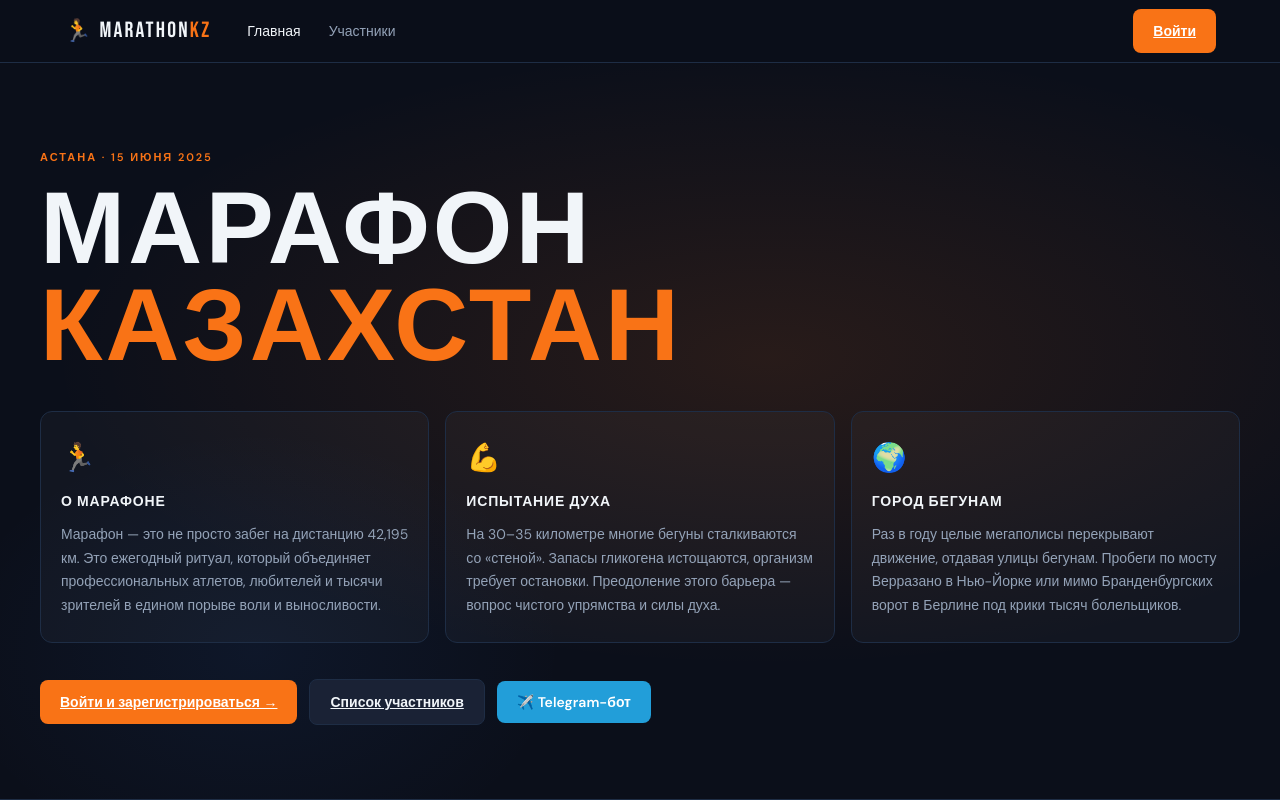
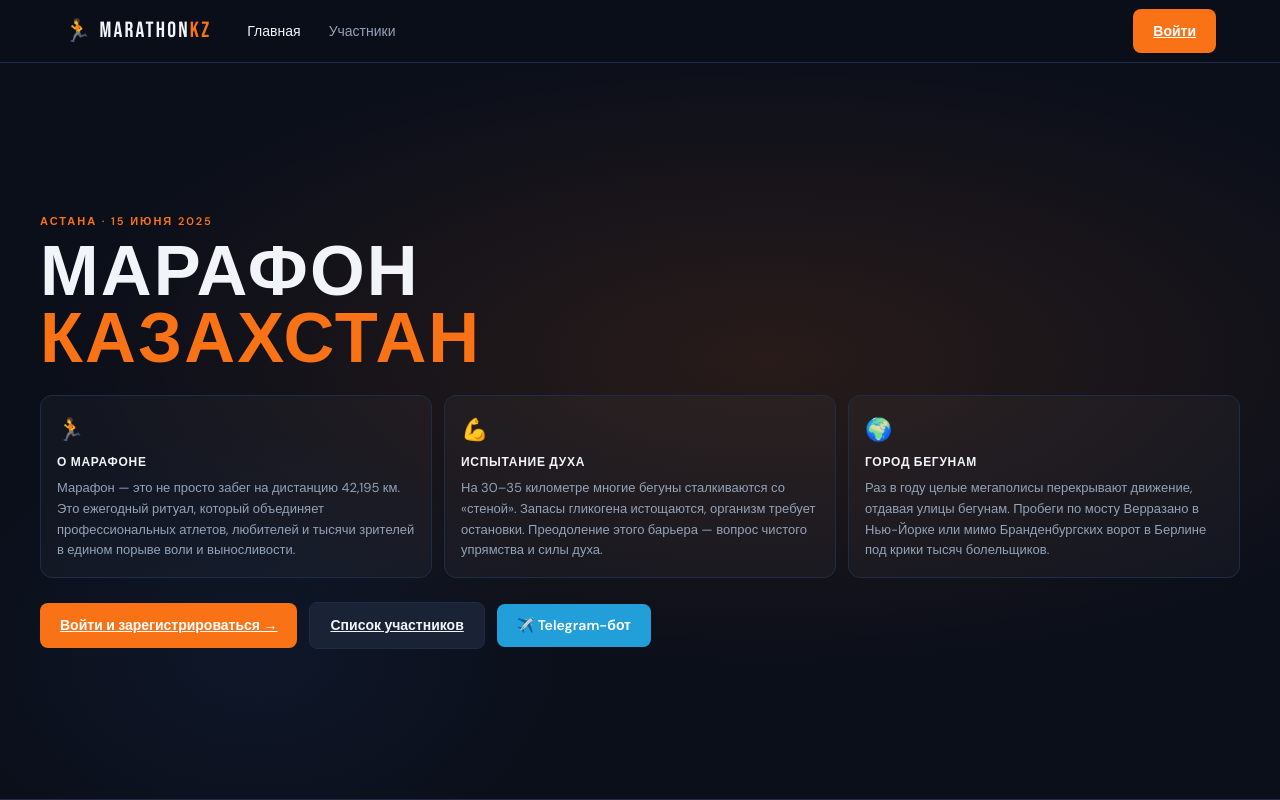
Before and after one commit to slakegg/marathon-skils, a Next.js app: page / in a window 1280 px wide. Shown: the top 800 px of the page. Built offline with nearby package versions, Linux system fonts and the light colour scheme; no server answers.

Commit message:
Update Home.module.css

```diff
--- a/styles/Home.module.css
+++ b/styles/Home.module.css
@@ -1,13 +1,13 @@
 .page { }
 
-/* Hero */
+/* Hero — весь первый экран */
 .hero {
-  min-height: calc(100vh - 64px);
+  height: calc(100vh - 64px);
   display: flex;
   align-items: center;
   position: relative;
   overflow: hidden;
-  padding: 60px 24px 48px;
+  padding: 0 24px;
 }
 .heroBg {
   background:
@@ -29,15 +29,15 @@
   font-size: 11px;
   font-weight: 700;
   letter-spacing: .18em;
-  margin-bottom: 18px;
+  margin-bottom: 10px;
   text-transform: uppercase;
 }
 .heroTitle {
   font-family: var(--font-display);
-  font-size: clamp(48px, 8vw, 110px);
+  font-size: clamp(36px, 5.5vw, 72px);
   letter-spacing: .03em;
   line-height: .95;
-  margin-bottom: 32px;
+  margin-bottom: 20px;
 }
 .heroAccent { color: var(--accent); }
 
@@ -45,32 +45,31 @@
 .textCards {
   display: grid;
   grid-template-columns: repeat(3, 1fr);
-  gap: 16px;
-  margin-bottom: 36px;
+  gap: 12px;
+  margin-bottom: 24px;
 }
 .textCard {
   border: 1px solid var(--border);
   border-radius: 12px;
-  padding: 24px 20px;
+  padding: 16px;
   background: rgba(255,255,255,0.03);
-  backdrop-filter: blur(4px);
 }
 .textCardIcon {
-  font-size: 28px;
-  margin-bottom: 10px;
+  font-size: 22px;
+  margin-bottom: 6px;
 }
 .textCardTitle {
   color: var(--text);
-  font-size: 14px;
+  font-size: 12px;
   font-weight: 700;
   letter-spacing: .06em;
   text-transform: uppercase;
-  margin: 0 0 10px;
+  margin: 0 0 6px;
 }
 .textCardBody {
   color: var(--muted2);
-  font-size: 14px;
-  line-height: 1.7;
+  font-size: 13px;
+  line-height: 1.6;
   margin: 0;
 }
 
@@ -131,14 +130,14 @@
 /* Адаптив — телефон */
 @media (max-width: 768px) {
   .hero {
-    min-height: auto;
+    height: auto;
     padding: 40px 16px 36px;
   }
   .textCards {
     grid-template-columns: 1fr;
   }
   .heroTitle {
-    font-size: clamp(40px, 12vw, 72px);
+    font-size: clamp(36px, 10vw, 56px);
   }
   .heroCtas {
     flex-direction: column;
```
